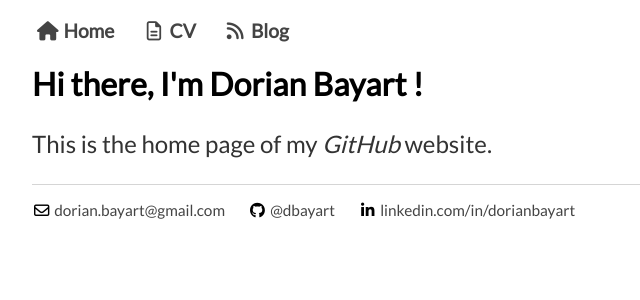
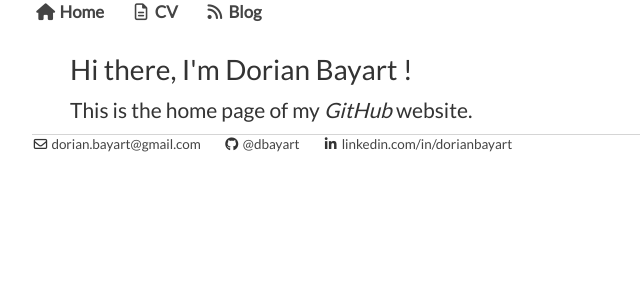
Before and after one commit to dorianbayart/dorianbayart.github.io, a Jekyll site: the page built from index.html, in a window 1280 px wide. Shown: the top 300 px of the page, without its empty margins (0-640 px from the left). Built offline with Jekyll 4.4.1, drawn with Linux system fonts in a browser that asks for light colours; nearby versions of some CDN libraries.

Commit message:
Update default.html

```diff
--- a/_layouts/default.html
+++ b/_layouts/default.html
@@ -6,6 +6,7 @@
 
 		<script type="text/javascript" src="http://code.jquery.com/jquery-2.2.2.min.js"></script>
 		<script src="http://maxcdn.bootstrapcdn.com/bootstrap/latest/js/bootstrap.min.js"></script>
+		<link rel="stylesheet" href="http://maxcdn.bootstrapcdn.com/bootstrap/latest/css/bootstrap.min.css">
 
 		<link rel="stylesheet" type="text/css" href="/css/main.css">
 
```
